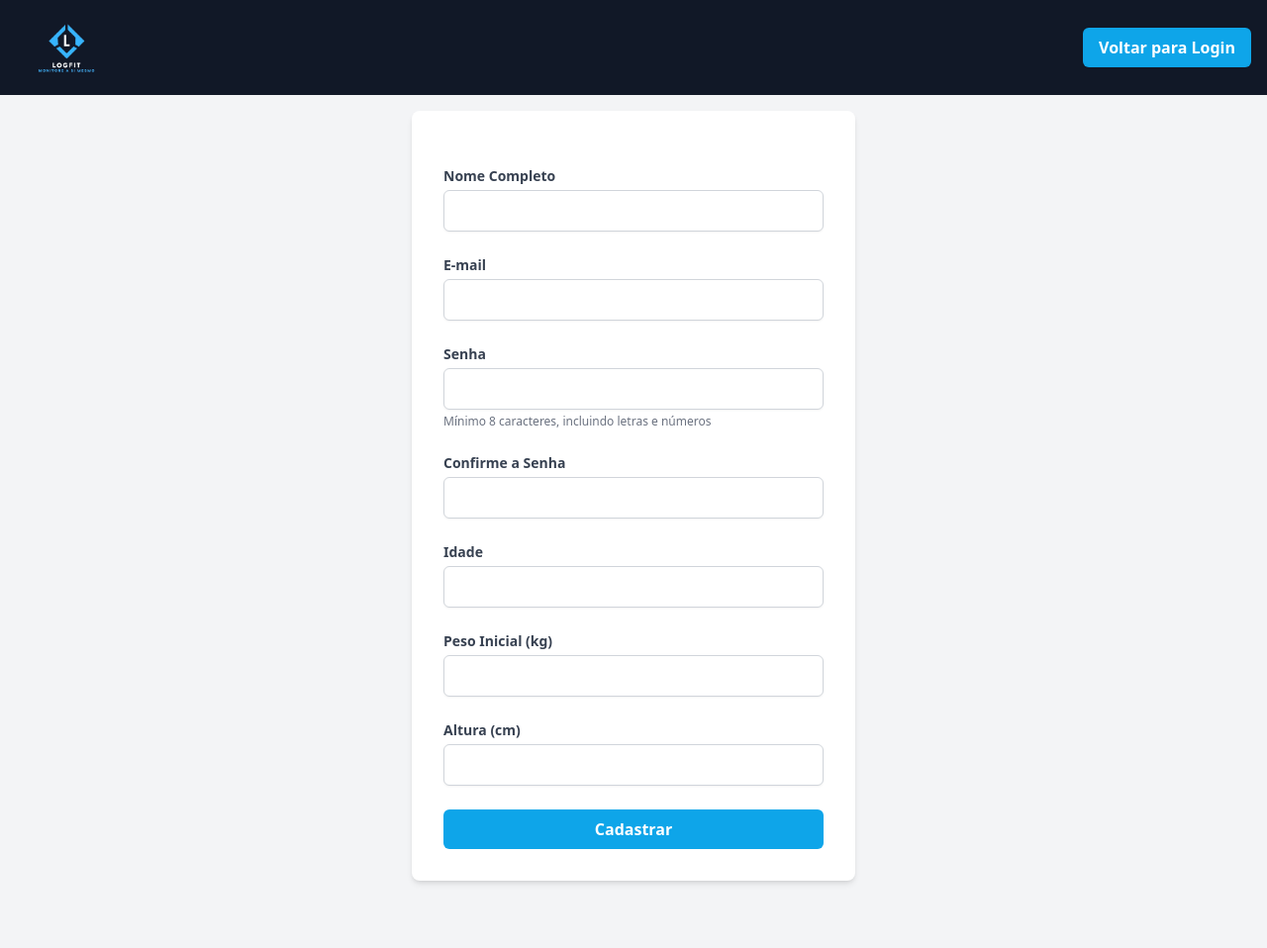
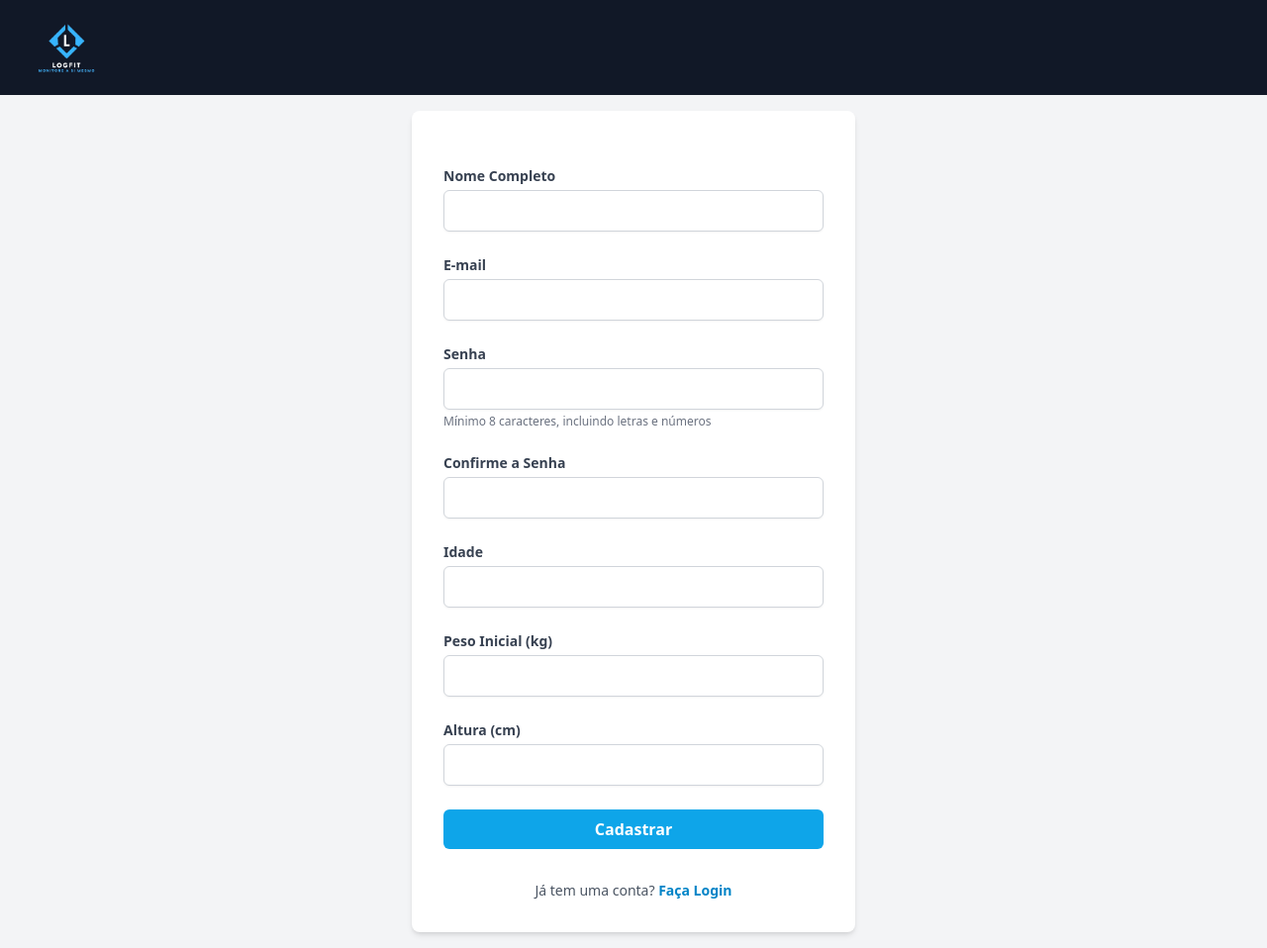
Before and after one commit to Thiago270906/logfit, a PHP site: page /cadastro.php in a window 1280 px wide. Shown: the whole page at 99% size. Before the commit the page ends 893 px from the top, so only its background shows below. Run offline with PHP 8.4, Linux system fonts and the light colour scheme; some libraries are stand-ins or nearby versions.

Commit message:
Atualização em detalhes no estilo

```diff
--- a/cadastro.php
+++ b/cadastro.php
@@ -14,16 +14,13 @@ if (empty($_SESSION['csrf_token'])) {
     <meta name="viewport" content="width=device-width, initial-scale=1" />
     <script src="https://cdn.tailwindcss.com"></script>
     <title>Cadastro - LogFit</title>
+    <link rel="icon" type="image/png" href="image/logo-logfit.png">
 </head>
 <body class="bg-gray-100 min-h-screen flex flex-col">
 
 <header class="bg-gray-900 py-2 px-4">
   <div class="max-w-7xl mx-auto flex items-center justify-between">
     <img src="image/logo-logfit.png" alt="logo" class="h-20 max-w-xs object-contain" />
-    <a href="login.php"
-       class="px-4 py-2 bg-sky-500 hover:bg-sky-700 text-white font-semibold rounded-md transition-colors">
-       Voltar para Login
-    </a>
   </div>
 </header>
 
@@ -100,6 +97,14 @@ if (empty($_SESSION['csrf_token'])) {
             class="w-full bg-sky-500 hover:bg-sky-700 text-white font-semibold py-2 rounded-md transition-colors duration-200">
       Cadastrar
     </button>
+    <div class="text-sm text-center pt-2">
+            <p class="text-gray-600">
+                Já tem uma conta?
+                <a href="login.php" class="text-sky-600 hover:text-sky-800 font-semibold transition duration-150">
+                    Faça Login
+                </a>
+            </p>
+        </div>
   </form>
 </main>
 
--- a/index.php
+++ b/index.php
@@ -18,6 +18,7 @@ $nomeUsuario = $_SESSION['usuario']['nome'] ?? 'Usuário';
     <meta charset="UTF-8" />
     <meta name="viewport" content="width=device-width, initial-scale=1" />
     <title>Painel Inicial - LogFit</title>
+    <link rel="icon" type="image/png" href="image/logo-logfit.png">
     <script src="https://cdn.tailwindcss.com"></script>
 </head>
 
--- a/login.php
+++ b/login.php
@@ -14,7 +14,8 @@ if (empty($_SESSION['csrf_token'])) {
 <head>
     <meta charset="UTF-8" />
 <meta name="viewport" content="width=device-width, initial-scale=1" />
-<title><?php echo $titulo_pagina; ?></title>
+<title>Login - Logfit</title>
+<link rel="icon" type="image/png" href="image/logo-logfit.png">
 <script src="https://cdn.tailwindcss.com"></script>
 </head>
 <body class="bg-gray-100 flex items-center justify-center min-h-screen">
--- a/nova-dieta.php
+++ b/nova-dieta.php
@@ -15,6 +15,7 @@ $usuario_id = $_SESSION['usuario']['id'];
 <head>
 <meta charset="UTF-8">
 <title>Criar Dieta - LogFit</title>
+<link rel="icon" type="image/png" href="image/logo-logfit.png">
 <script src="https://cdn.tailwindcss.com"></script>
 </head>
 
@@ -35,8 +36,9 @@ $usuario_id = $_SESSION['usuario']['id'];
     <!-- Botão Voltar alinhado à esquerda -->
     <div class="w-full mb-5">
         <a href="dieta.php"
-           class="px-4 py-2 bg-gray-300 hover:bg-gray-400 text-gray-800 font-semibold rounded-md transition">
-           ◀ Voltar
+           class="flex items-center gap-2 px-4 py-2 font-medium rounded-md transition">
+            <img src="image/seta-esquerda.png" class="w-5 h-5" alt="Voltar">
+            Voltar
         </a>
     </div>
 
--- a/ver-dieta.php
+++ b/ver-dieta.php
@@ -44,6 +44,7 @@ try {
 <meta charset="UTF-8">
 <meta name="viewport" content="width=device-width, initial-scale=1.0">
 <title>Ver Dieta - <?= htmlspecialchars($dieta['nome_dieta']); ?></title>
+<link rel="icon" type="image/png" href="image/logo-logfit.png">
 <script src="https://cdn.tailwindcss.com"></script>
 </head>
 <body class="bg-gray-100 min-h-screen flex flex-col">
@@ -70,8 +71,9 @@ try {
     <!-- Botão Voltar no canto -->
     <div class="mb-4">
         <a href="dieta.php"
-           class="px-4 py-2 bg-gray-200 hover:bg-gray-300 text-gray-700 font-semibold rounded-lg transition">
-           ◀ Voltar
+           class ="flex items-center gap-2 px-4 py-2 text-gray-800 font-medium rounded-md transition">
+            <img src="image/seta-esquerda.png" class="w-5 h-5" alt="Voltar">
+            Voltar
         </a>
     </div>
 
```
Also changed, not shown: dieta.php (+4 -3 lines).
